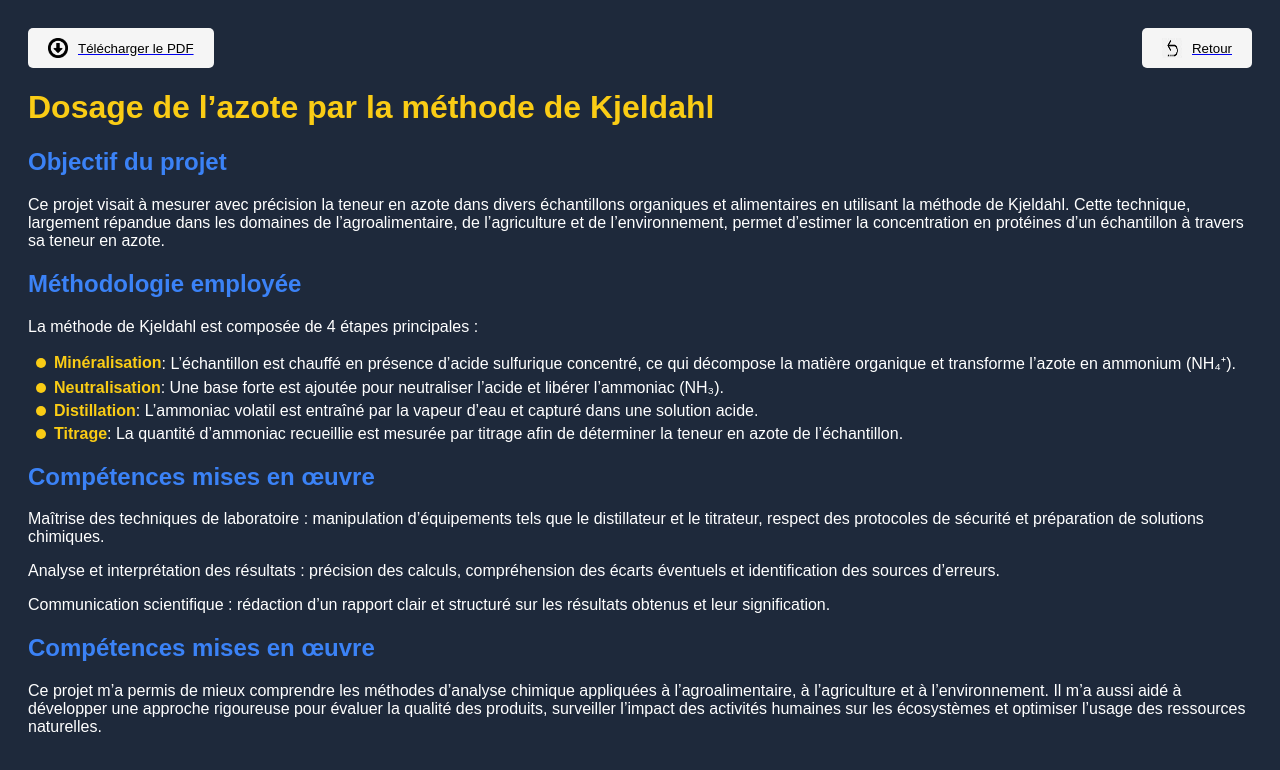
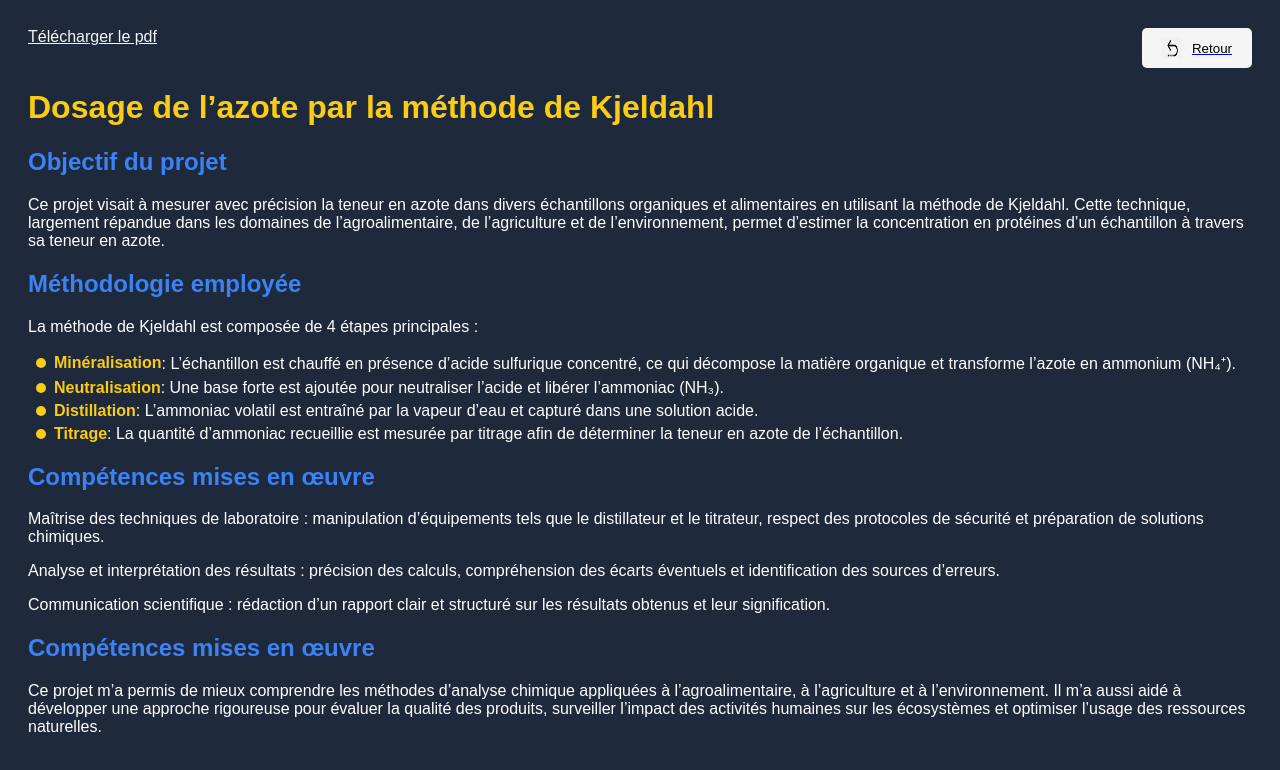
Before and after one commit to tconseil/tconseil.github.io, a plain HTML site: page kjeldahl.html in a window 1280 px wide. Drawn offline with Linux system fonts and the light colour scheme.

Commit message:
Modif pdf

```diff
--- a/kjeldahl.html
+++ b/kjeldahl.html
@@ -43,16 +43,15 @@
             display: flex;
             justify-content: space-between;
         }
+        .download-btn{
+            color:whitesmoke;
+        }
     </style>
 </head>
 <body>
     <div class="nav">
-    <a href="kjeldahl.pdf" download>
-        <button style="background-color: whitesmoke; border: none; padding: 10px 20px; cursor: pointer; display: flex; align-items: center; border-radius: 5px;">
-            <img src="dl.png" alt="Télécharger" style="width: 20px; height: 20px; margin-right: 10px;">
-            Télécharger le PDF
-        </button>
-    </a>
+        <a href="kjehldahl_doc.pdf" class="download-btn" download>Télécharger le pdf</a>
+    </a></li>
     <a href="index.html">
         <button style="background-color: whitesmoke; border: none; padding: 10px 20px; cursor: pointer; display: flex; align-items: center; border-radius: 5px;;">
             <img src="retour.png" alt="Retour" style="width: 20px; height: 20px; margin-right: 10px;">
```
Also changed, not shown: 2 other files.
